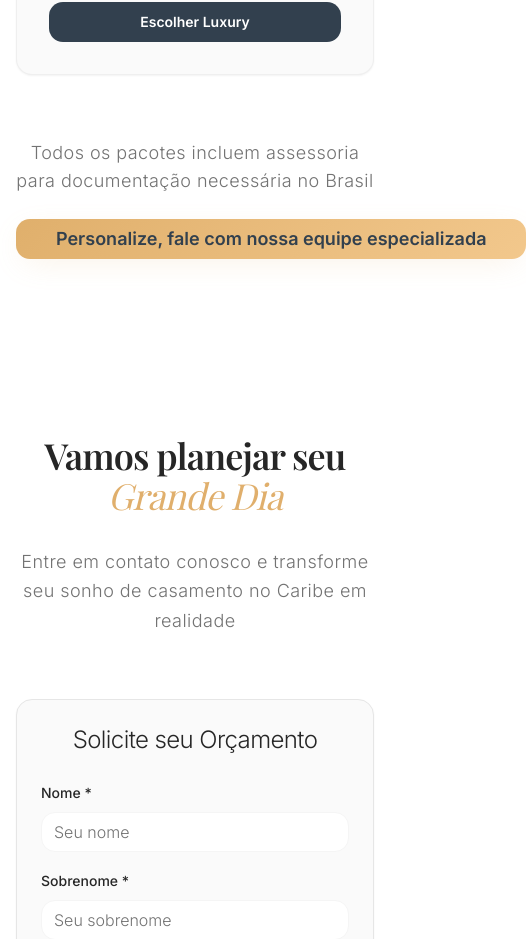
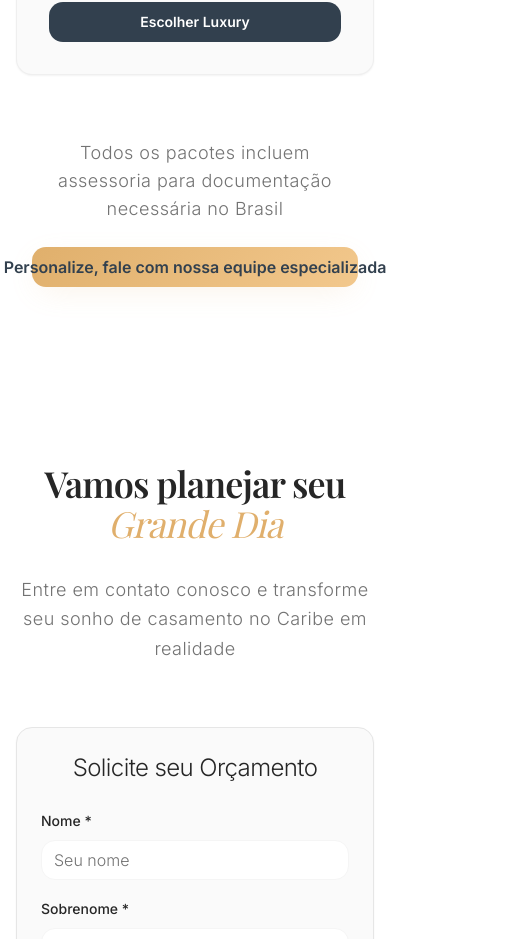
Before and after one commit to allanmonteiro10/cancun-vows-paradise, a React (Vite) app: page / in a window 390 px wide. Shown: the part 9781-10720 px from the top of the page, 526 px wide, since content can reach past the window. Built offline with nearby package versions, Linux system fonts and the light colour scheme; a web font is replaced by a local one.

Commit message:
Ajustar exibição mobile e botões
Ajustei a exibição de celular, redimensionei a marca sem distorcer e corrigi a diagramação do botão "Personalize, fale com nossa equipe" para evitar cortes.

```diff
--- a/src/components/Navbar.tsx
+++ b/src/components/Navbar.tsx
@@ -4,13 +4,13 @@ const Navbar = () => {
   return (
     <nav className="fixed top-0 left-0 right-0 z-50 bg-white backdrop-blur-md border-b border-border/30">
       <div className="container mx-auto px-4">
-        <div className="flex items-center justify-between h-20">
+        <div className="flex items-center justify-between h-16 md:h-20">
           {/* Logo */}
           <div className="flex items-center">
             <img
               src="/lovable-uploads/313ae957-3501-47db-be4d-e9230bdaeaf8.png"
               alt="Casamento Cancun"
-              className="h-14 w-auto"
+              className="h-10 md:h-14 w-auto"
             />
           </div>
 
--- a/src/components/WeddingPackages.tsx
+++ b/src/components/WeddingPackages.tsx
@@ -134,11 +134,11 @@ const WeddingPackages = () => {
         </div>
 
         {/* Bottom CTA */}
-        <div className="text-center">
+        <div className="text-center px-4">
           <p className="elegant-text text-muted-foreground mb-6 text-lg">
             Todos os pacotes incluem assessoria para documentação necessária no Brasil
           </p>
-          <Button className="gold-gradient text-secondary font-semibold px-10 py-4 text-lg hover:scale-105 transition-transform elegant-shadow">
+          <Button className="gold-gradient text-secondary font-semibold px-6 md:px-10 py-4 text-base md:text-lg hover:scale-105 transition-transform elegant-shadow w-full max-w-md mx-auto">
             Personalize, fale com nossa equipe especializada
           </Button>
         </div>
```
